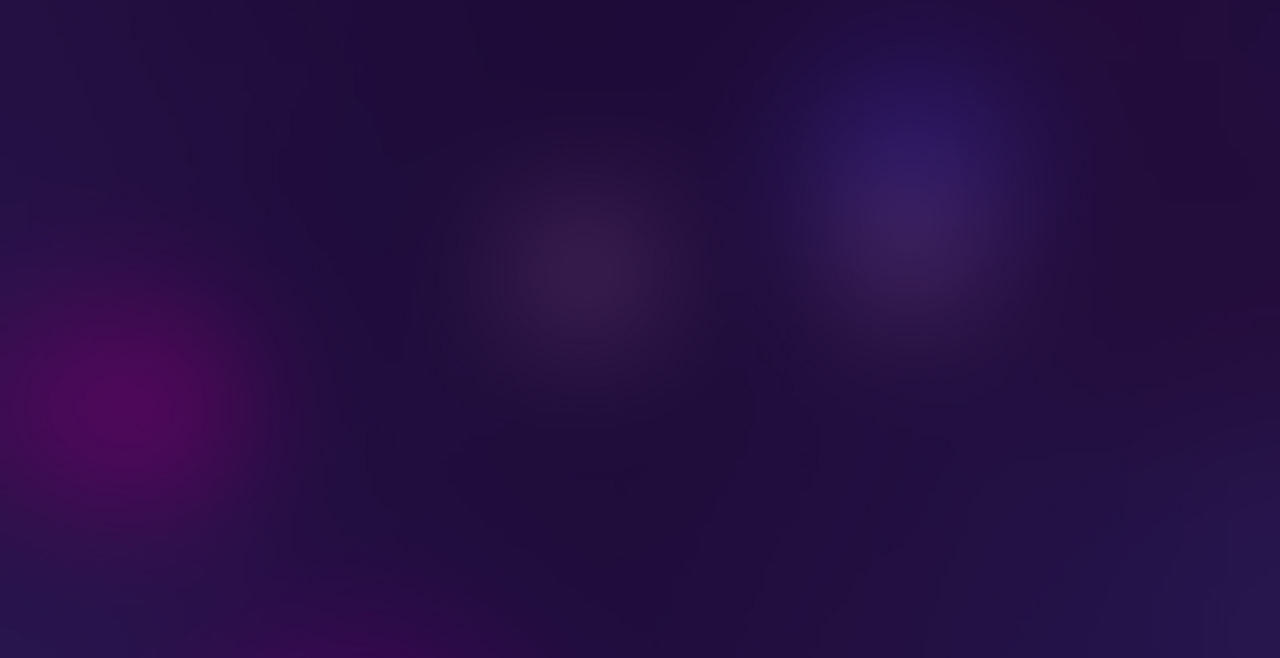
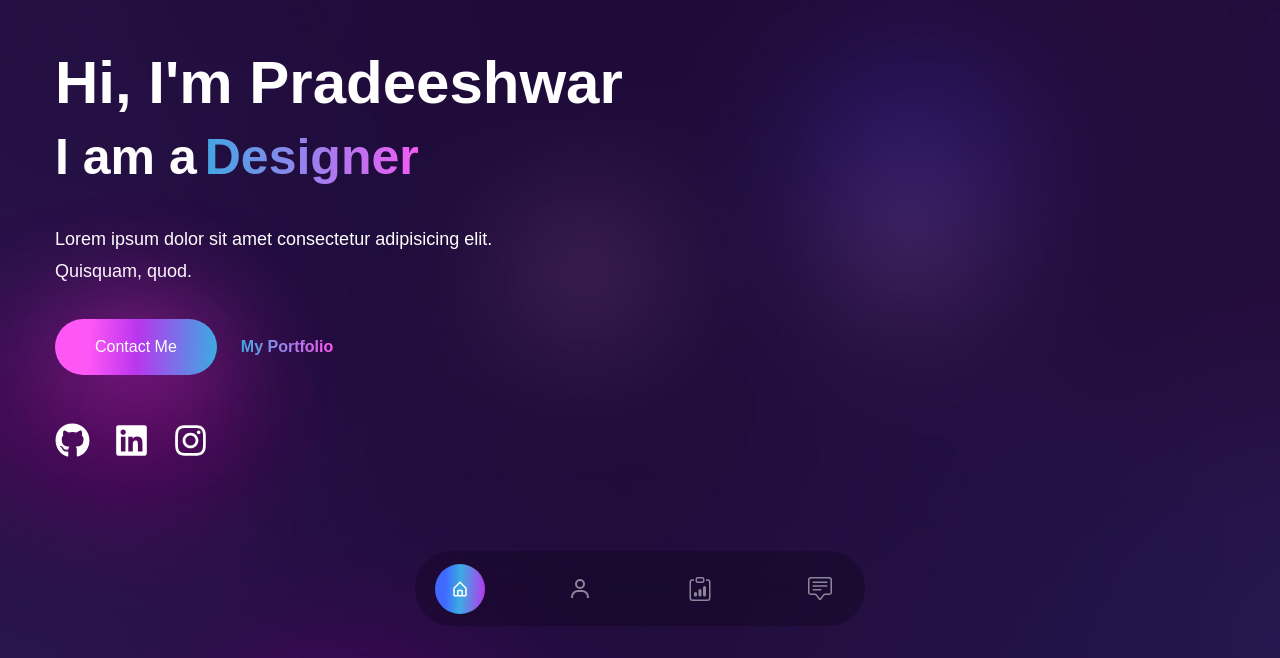
Before and after one commit to praddyyyy/praddyyyy-portfolio-old, a Next.js app: page / in a window 1280 px wide. Shown: the part 142-800 px from the top of the page. Built offline with nearby package versions, Linux system fonts and the light colour scheme; a web font is replaced by a local one.

Commit message:
Change file name

```diff
--- a/src/pages/about.js
+++ b/src/pages/about.js
@@ -11,7 +11,7 @@ import { fadeIn } from '../variants';
 import TagCloud from 'TagCloud'
 import Nav from '@/components/Nav';
 
-function about() {
+function About() {
 
     useEffect(() => {
         return () => {
@@ -100,4 +100,4 @@ function about() {
     )
 }
 
-export default about
+export default About
--- a/src/pages/contact.js
+++ b/src/pages/contact.js
@@ -1,6 +1,6 @@
 import Nav from "@/components/Nav"
 
-function contact() {
+function Contact() {
     return (
         <section id='contact' className='bg-site bg-no-repeat bg-cover overflow-hidden h-screen'>
             <Nav />
@@ -9,4 +9,4 @@ function contact() {
     )
 }
 
-export default contact
+export default Contact
--- a/src/pages/home.js
+++ b/src/pages/home.js
@@ -7,7 +7,7 @@ import { motion } from 'framer-motion'
 import { fadeIn } from '../variants'
 import Nav from '@/components/Nav'
 
-function home() {
+function Home() {
 
     return (
         <section id='home' className='bg-site bg-no-repeat bg-cover overflow-hidden h-screen flex items-center'>
@@ -102,4 +102,4 @@ function home() {
     )
 }
 
-export default home
+export default Home
--- a/src/pages/index.js
+++ b/src/pages/index.js
@@ -1,8 +1,5 @@
 import Head from 'next/head'
-import { Inter } from 'next/font/google'
-import home from './home'
-
-const inter = Inter({ subsets: ['latin'] })
+import HomeView from './Home'
 
 export default function Home() {
   return (
@@ -15,113 +12,9 @@ export default function Home() {
       </Head>
       <main>
         <div className='bg-site bg-no-repeat bg-cover overflow-hidden h-screen'>
-          <home />
+          <HomeView />
         </div>
       </main>
-      {/* <main className={styles.main}>
-        <div className={styles.description}>
-          <p>
-            Get started by editing&nbsp;
-            <code className={styles.code}>src/pages/index.js</code>
-          </p>
-          <div>
-            <a
-              href="https://vercel.com?utm_source=create-next-app&utm_medium=default-template&utm_campaign=create-next-app"
-              target="_blank"
-              rel="noopener noreferrer"
-            >
-              By{' '}
-              <Image
-                src="/vercel.svg"
-                alt="Vercel Logo"
-                className={styles.vercelLogo}
-                width={100}
-                height={24}
-                priority
-              />
-            </a>
-          </div>
-        </div>
-
-        <div className={styles.center}>
-          <Image
-            className={styles.logo}
-            src="/next.svg"
-            alt="Next.js Logo"
-            width={180}
-            height={37}
-            priority
-          />
-          <div className={styles.thirteen}>
-            <Image
-              src="/thirteen.svg"
-              alt="13"
-              width={40}
-              height={31}
-              priority
-            />
-          </div>
-        </div>
-
-        <div className={styles.grid}>
-          <a
-            href="https://nextjs.org/docs?utm_source=create-next-app&utm_medium=default-template&utm_campaign=create-next-app"
-            className={styles.card}
-            target="_blank"
-            rel="noopener noreferrer"
-          >
-            <h2 className={inter.className}>
-              Docs <span>-&gt;</span>
-            </h2>
-            <p className={inter.className}>
-              Find in-depth information about Next.js features and&nbsp;API.
-            </p>
-          </a>
-
-          <a
-            href="https://nextjs.org/learn?utm_source=create-next-app&utm_medium=default-template&utm_campaign=create-next-app"
-            className={styles.card}
-            target="_blank"
-            rel="noopener noreferrer"
-          >
-            <h2 className={inter.className}>
-              Learn <span>-&gt;</span>
-            </h2>
-            <p className={inter.className}>
-              Learn about Next.js in an interactive course with&nbsp;quizzes!
-            </p>
-          </a>
-
-          <a
-            href="https://vercel.com/templates?framework=next.js&utm_source=create-next-app&utm_medium=default-template&utm_campaign=create-next-app"
-            className={styles.card}
-            target="_blank"
-            rel="noopener noreferrer"
-          >
-            <h2 className={inter.className}>
-              Templates <span>-&gt;</span>
-            </h2>
-            <p className={inter.className}>
-              Discover and deploy boilerplate example Next.js&nbsp;projects.
-            </p>
-          </a>
-
-          <a
-            href="https://vercel.com/new?utm_source=create-next-app&utm_medium=default-template&utm_campaign=create-next-app"
-            className={styles.card}
-            target="_blank"
-            rel="noopener noreferrer"
-          >
-            <h2 className={inter.className}>
-              Deploy <span>-&gt;</span>
-            </h2>
-            <p className={inter.className}>
-              Instantly deploy your Next.js site to a shareable URL
-              with&nbsp;Vercel.
-            </p>
-          </a>
-        </div>
-      </main> */}
     </>
   )
 }
--- a/src/pages/projects.js
+++ b/src/pages/projects.js
@@ -1,6 +1,6 @@
 import Nav from "@/components/Nav"
 
-function projects() {
+function Projects() {
     return (
         <section id='projects' className='bg-site bg-no-repeat bg-cover overflow-hidden h-screen'>
             <Nav />
@@ -9,4 +9,4 @@ function projects() {
     )
 }
 
-export default projects
+export default Projects
```
